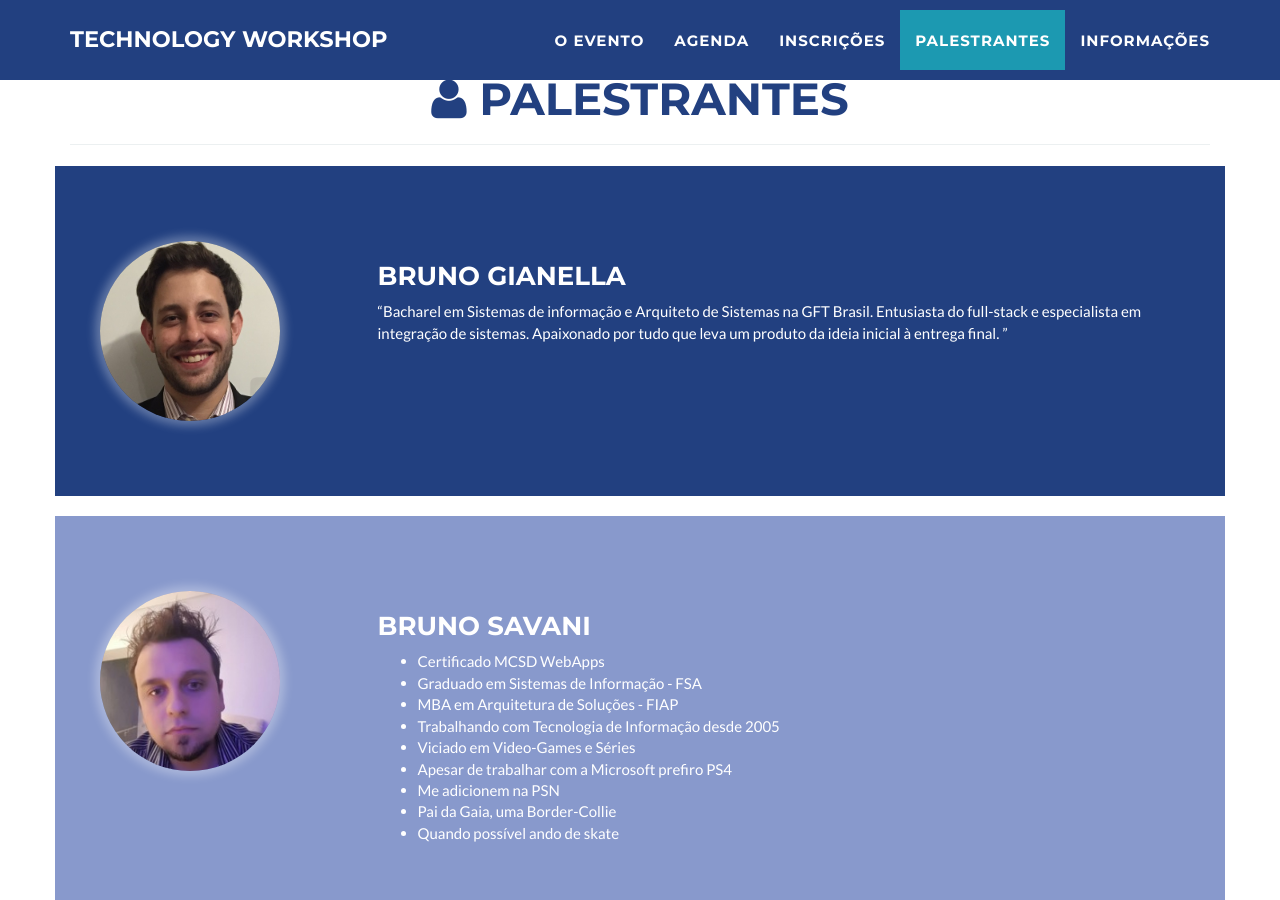
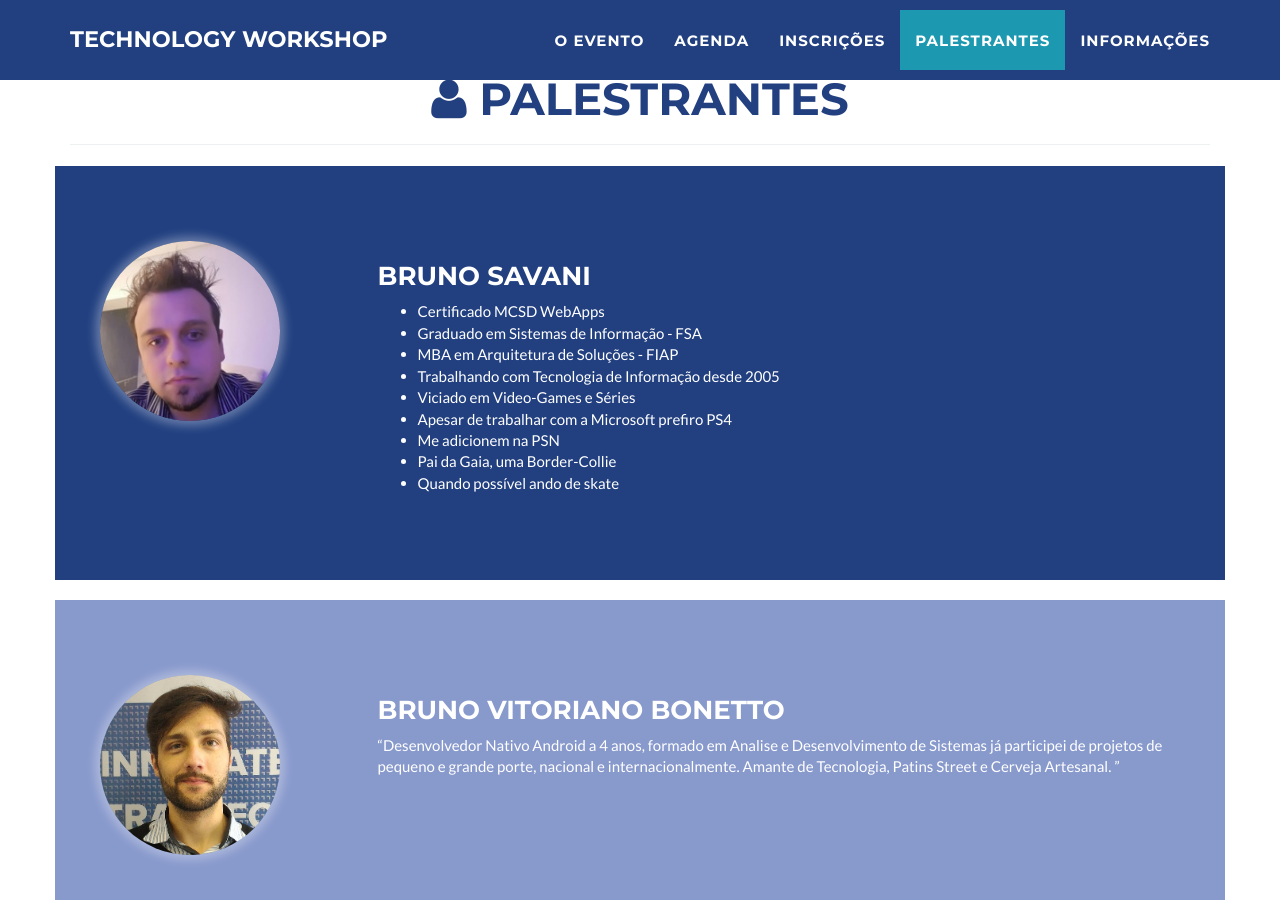
Before and after one commit to gft-technical-practices/2017-workshop-2, a Jekyll site: the page built from index.html, in a window 1280 px wide and 900 px high, scrolled down 3121 px. Built offline with Jekyll 4.4.1, drawn with Linux system fonts in a browser that asks for light colours.

Commit message:
Update palestrantes.html
removido bruno giaglinellhia

```diff
--- a/_includes/palestrantes.html
+++ b/_includes/palestrantes.html
@@ -7,19 +7,7 @@
                     <hr>
                 </div>
             </div>
-            <div class="row palestrante-impar" id="bruno_gianella">
-                <div class="col-md-3 foto-palestrante">
-                  <img src="img/palestrantes/bruno_giannella.jpg" />
-                </div>
-                <div class="col-md-9 bio-palestrante">
-                 <h3>Bruno Gianella</h3>
-                 <q>Bacharel em Sistemas de informação e Arquiteto de Sistemas na GFT Brasil.
-                  Entusiasta do full-stack e especialista em integração de sistemas.
-                  Apaixonado por tudo que leva um produto da ideia inicial à entrega final.
-                  </q>
-                </div>
-            </div>
-          <div class="row palestrante-par" id="bruno_savani">
+          <div class="row palestrante-impar" id="bruno_savani">
                 <div class="col-md-3 foto-palestrante">
                   <img src="img/palestrantes/bruno_savani.jpg" />
                 </div>
@@ -39,7 +27,7 @@
                 </div>
             </div>
 
-         <div class="row palestrante-impar" id="bruno_vitoriano">
+         <div class="row palestrante-par" id="bruno_vitoriano">
                 <div class="col-md-3 foto-palestrante">
                   <img src="img/palestrantes/bruno_vitoriano.jpg" />
                 </div>
@@ -51,7 +39,7 @@
                   </q>
                 </div>
             </div>
-        <div class="row palestrante-par" id="carlos_mattos">
+        <div class="row palestrante-impar" id="carlos_mattos">
                 <div class="col-md-3 foto-palestrante">
                   <img src="img/palestrantes/carlos-mattos.jpg" />
                 </div>
@@ -62,7 +50,7 @@
                   </q>
                 </div>
             </div>
-        <div class="row palestrante-par" id="jose_junior">
+        <div class="row palestrante-impar" id="jose_junior">
                 <div class="col-md-3 foto-palestrante">
                   <img src="img/palestrantes/jose_carlos.jpg" />
                 </div>
@@ -77,7 +65,7 @@
                 </div>
             </div>
 
-         <div class="row palestrante-impar" id="leonardo_azevedo">
+         <div class="row palestrante-par" id="leonardo_azevedo">
                 <div class="col-md-3 foto-palestrante">
                   <img src="img/palestrantes/leonardo_azevedo.jpg" />
                 </div>
@@ -92,7 +80,7 @@
                   </q>
                 </div>
             </div>
-         <div class="row palestrante-par" id="piero_guarneri">
+         <div class="row palestrante-impar" id="piero_guarneri">
                 <div class="col-md-3 foto-palestrante">
                   <img src="img/palestrantes/piero_guarneri.jpg" />
                 </div>
@@ -105,7 +93,7 @@
                   </q>
                 </div>
             </div>
-         <div class="row palestrante-impar" id="rafael_manzoni">
+         <div class="row palestrante-par" id="rafael_manzoni">
                 <div class="col-md-3 foto-palestrante">
                   <img src="img/palestrantes/rafael_manzoni.jpg" />
                 </div>
@@ -127,7 +115,7 @@
                   </ul>
                 </div>
             </div>
-         <div class="row palestrante-par" id="robson_agapito">
+         <div class="row palestrante-impar" id="robson_agapito">
                 <div class="col-md-3 foto-palestrante">
                   <img src="img/palestrantes/agapito.jpg" />
                 </div>
@@ -142,7 +130,7 @@
                 </div>
             </div>
 
-        <div class="row palestrante-impar" id="zendji_mizoguchi">
+        <div class="row palestrante-par" id="zendji_mizoguchi">
                 <div class="col-md-3 foto-palestrante">
                   <img src="img/palestrantes/zen_mizo.jpg" />
                 </div>
```
